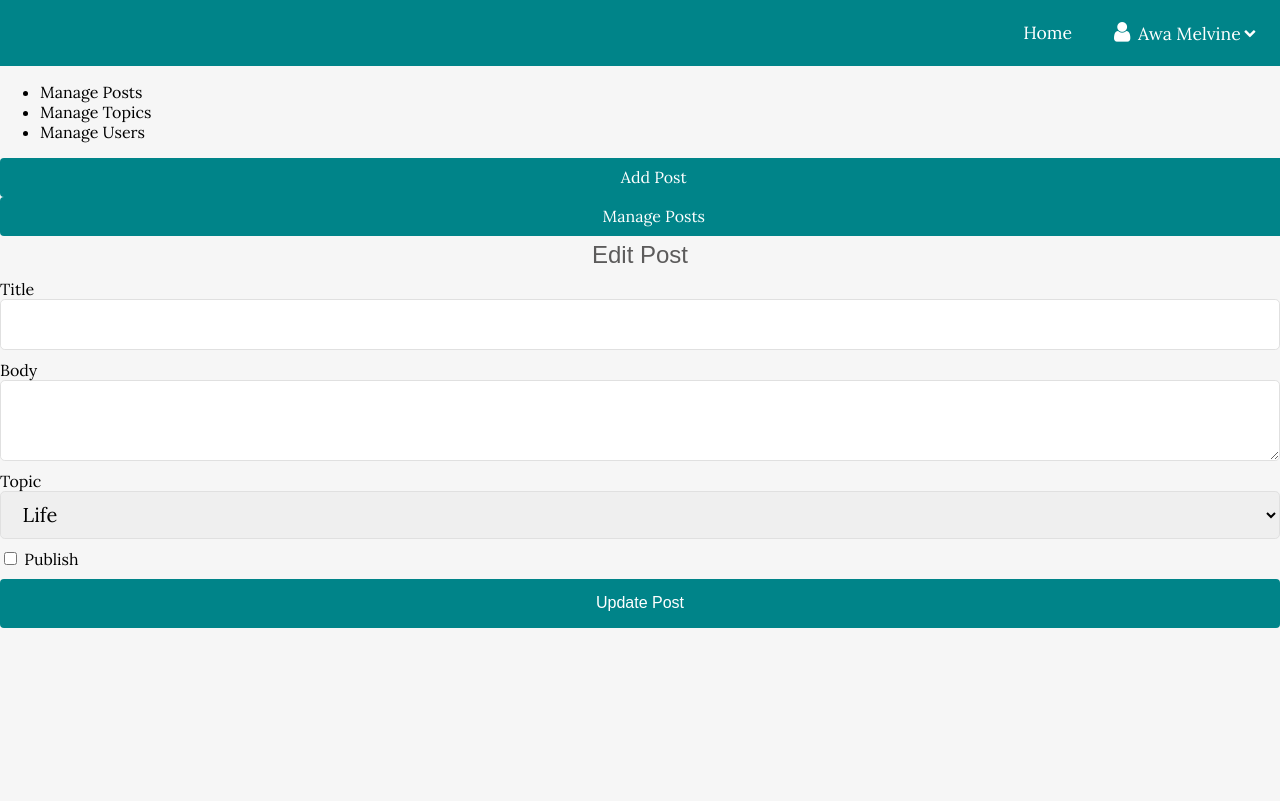
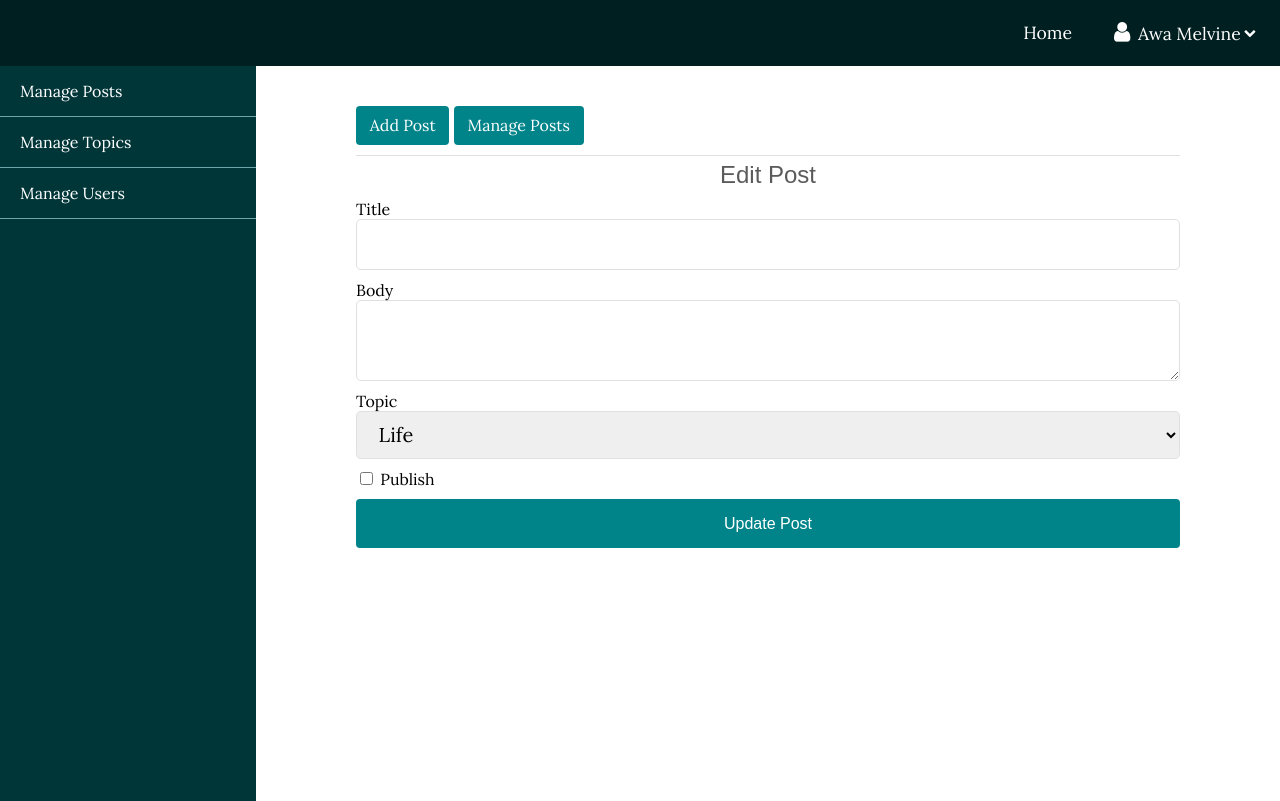
Before and after one commit to Gremis/website_blog, a PHP site: page /admin/posts/edit.php in a window 1280 px wide. Before the commit the page ends 628 px from the top, so only its background shows below. Run offline with PHP 8.4, Linux system fonts and the light colour scheme; some libraries are stand-ins or nearby versions; some web fonts are replaced.

Commit message:
more changes

```diff
--- a/admin/posts/create.php
+++ b/admin/posts/create.php
@@ -10,7 +10,7 @@
   <!-- Custom Styles -->
   <link rel="stylesheet" href="../../assets/css/style.css">
   <!-- Admin Styling -->
-  <link rel="stylesheet" href="../../admin.css">
+  <link rel="stylesheet" href="../../assets/css/admin.css">
   <title>Admin - Create Post</title>
 </head>
 <body>
--- a/admin/posts/drafts.php
+++ b/admin/posts/drafts.php
@@ -8,9 +8,9 @@
   <!-- Font Awesome -->
   <link rel="stylesheet" href="https://cdnjs.cloudflare.com/ajax/libs/font-awesome/4.7.0/css/font-awesome.min.css" />
   <!-- Custom Styles -->
-  <link rel="stylesheet" href="../../style.css">
+  <link rel="stylesheet" href="../../assets/css/style.css">
   <!-- Admin Styling -->
-  <link rel="stylesheet" href="../../admin.css">
+  <link rel="stylesheet" href="../../assets/css/admin.css">
   <title>Admin - Manage Drafts</title>
 </head>
 <body>
@@ -139,6 +139,6 @@
   </div>
   <!-- JQuery -->
   <script src="https://cdnjs.cloudflare.com/ajax/libs/jquery/3.3.1/jquery.min.js"></script>
-  <script src="../../scripts.js"></script>
+  <script src="../../assets/js/script.js"></script>
 </body>
 </html>
--- a/admin/posts/edit.php
+++ b/admin/posts/edit.php
@@ -8,9 +8,9 @@
   <!-- Font Awesome -->
   <link rel="stylesheet" href="https://cdnjs.cloudflare.com/ajax/libs/font-awesome/4.7.0/css/font-awesome.min.css" />
   <!-- Custom Styles -->
-  <link rel="stylesheet" href="../../style.css">
+  <link rel="stylesheet" href="../../assets/css/style.css">
   <!-- Admin Styling -->
-  <link rel="stylesheet" href="../../admin.css">
+  <link rel="stylesheet" href="../../assets/css/admin.css">
   <title>Admin - Edit Post</title>
 </head>
 <body>
@@ -92,6 +92,6 @@
   <!-- CKEditor 5 -->
   <script src="https://cdn.ckeditor.com/ckeditor5/11.2.0/classic/ckeditor.js"></script>
   <!-- Custome Scripts -->
-  <script src="../../scripts.js"></script>
+  <script src="../../assets/js/script.js"></script>
 </body>
 </html>
--- a/admin/posts/index.php
+++ b/admin/posts/index.php
@@ -8,9 +8,9 @@
   <!-- Font Awesome -->
   <link rel="stylesheet" href="https://cdnjs.cloudflare.com/ajax/libs/font-awesome/4.7.0/css/font-awesome.min.css" />
   <!-- Custom Styles -->
-  <link rel="stylesheet" href="../../style.css">
+  <link rel="stylesheet" href="../../assets/css/style.css">
   <!-- Admin Styling -->
-  <link rel="stylesheet" href="../../admin.css">
+  <link rel="stylesheet" href="../../assets/css/admin.css">
   <title>Admin - Manage Posts</title>
 </head>
 <body>
@@ -138,6 +138,6 @@
   </div>
   <!-- JQuery -->
   <script src="https://cdnjs.cloudflare.com/ajax/libs/jquery/3.3.1/jquery.min.js"></script>
-  <script src="../../scripts.js"></script>
+  <script src="../../assets/js/script.js"></script>
 </body>
 </html>
--- a/admin/topics/create.php
+++ b/admin/topics/create.php
@@ -8,9 +8,9 @@
   <!-- Font Awesome -->
   <link rel="stylesheet" href="https://cdnjs.cloudflare.com/ajax/libs/font-awesome/4.7.0/css/font-awesome.min.css" />
   <!-- Custom Styles -->
-  <link rel="stylesheet" href="../../style.css">
+  <link rel="stylesheet" href="../../assets/css/style.css">
   <!-- Admin Styling -->
-  <link rel="stylesheet" href="../../admin.css">
+  <link rel="stylesheet" href="../../assets/css/admin.css">
   <title>Admin - Create Topic</title>
 </head>
 <body>
@@ -78,6 +78,6 @@
   <!-- CKEditor 5 -->
   <script src="https://cdn.ckeditor.com/ckeditor5/11.2.0/classic/ckeditor.js"></script>
   <!-- Custome Scripts -->
-  <script src="../../scripts.js"></script>
+  <script src="../../assets/js/script.js"></script>
 </body>
 </html>
--- a/admin/topics/edit.php
+++ b/admin/topics/edit.php
@@ -8,9 +8,9 @@
   <!-- Font Awesome -->
   <link rel="stylesheet" href="https://cdnjs.cloudflare.com/ajax/libs/font-awesome/4.7.0/css/font-awesome.min.css" />
   <!-- Custom Styles -->
-  <link rel="stylesheet" href="../../style.css">
+  <link rel="stylesheet" href="../../assets/css/style.css">
   <!-- Admin Styling -->
-  <link rel="stylesheet" href="../../admin.css">
+  <link rel="stylesheet" href="../../assets/css/admin.css">
   <title>Admin - Update Topic</title>
 </head>
 <body>
@@ -78,6 +78,6 @@
   <!-- CKEditor 5 -->
   <script src="https://cdn.ckeditor.com/ckeditor5/11.2.0/classic/ckeditor.js"></script>
   <!-- Custome Scripts -->
-  <script src="../../scripts.js"></script>
+  <script src="../../assets/js/script.js"></script>
 </body>
 </html>
--- a/admin/topics/index.php
+++ b/admin/topics/index.php
@@ -8,9 +8,9 @@
   <!-- Font Awesome -->
   <link rel="stylesheet" href="https://cdnjs.cloudflare.com/ajax/libs/font-awesome/4.7.0/css/font-awesome.min.css" />
   <!-- Custom Styles -->
-  <link rel="stylesheet" href="../../style.css">
+  <link rel="stylesheet" href="../../assets/css/style.css">
   <!-- Admin Styling -->
-  <link rel="stylesheet" href="../../admin.css">
+  <link rel="stylesheet" href="../../assets/css/admin.css">
   <title>Admin - Manage Topics</title>
 </head>
 <body>
@@ -120,6 +120,6 @@
   </div>
   <!-- JQuery -->
   <script src="https://cdnjs.cloudflare.com/ajax/libs/jquery/3.3.1/jquery.min.js"></script>
-  <script src="../../scripts.js"></script>
+  <script src="../../assets/js/script.js"></script>
 </body>
 </html>
--- a/admin/users/create.php
+++ b/admin/users/create.php
@@ -8,9 +8,9 @@
   <!-- Font Awesome -->
   <link rel="stylesheet" href="https://cdnjs.cloudflare.com/ajax/libs/font-awesome/4.7.0/css/font-awesome.min.css" />
   <!-- Custom Styles -->
-  <link rel="stylesheet" href="../../style.css">
+  <link rel="stylesheet" href="../../assets/css/style.css">
   <!-- Admin Styling -->
-  <link rel="stylesheet" href="../../admin.css">
+  <link rel="stylesheet" href="../../assets/css/admin.css">
   <title>Admin - Create Admin User</title>
 </head>
 <body>
@@ -96,6 +96,6 @@
   <!-- CKEditor 5 -->
   <script src="https://cdn.ckeditor.com/ckeditor5/11.2.0/classic/ckeditor.js"></script>
   <!-- Custome Scripts -->
-  <script src="../../scripts.js"></script>
+  <script src="../../assets/js/script.js"></script>
 </body>
 </html>
--- a/admin/users/edit.php
+++ b/admin/users/edit.php
@@ -8,9 +8,9 @@
   <!-- Font Awesome -->
   <link rel="stylesheet" href="https://cdnjs.cloudflare.com/ajax/libs/font-awesome/4.7.0/css/font-awesome.min.css" />
   <!-- Custom Styles -->
-  <link rel="stylesheet" href="../../style.css">
+  <link rel="stylesheet" href="../../assets/css/style.css">
   <!-- Admin Styling -->
-  <link rel="stylesheet" href="../../admin.css">
+  <link rel="stylesheet" href="../../assets/css/admin.css">
   <title>Admin - Create Admin User</title>
 </head>
 <body>
@@ -96,6 +96,6 @@
   <!-- CKEditor 5 -->
   <script src="https://cdn.ckeditor.com/ckeditor5/11.2.0/classic/ckeditor.js"></script>
   <!-- Custome Scripts -->
-  <script src="../../scripts.js"></script>
+  <script src="../../assets/js/script.js"></script>
 </body>
 </html>
--- a/admin/users/index.php
+++ b/admin/users/index.php
@@ -8,9 +8,9 @@
   <!-- Font Awesome -->
   <link rel="stylesheet" href="https://cdnjs.cloudflare.com/ajax/libs/font-awesome/4.7.0/css/font-awesome.min.css" />
   <!-- Custom Styles -->
-  <link rel="stylesheet" href="../../style.css">
+  <link rel="stylesheet" href="../../assets/css/style.css">
   <!-- Admin Styling -->
-  <link rel="stylesheet" href="../../admin.css">
+  <link rel="stylesheet" href="../../assets/css/admin.css">
   <title>Admin - Manage Users</title>
 </head>
 <body>
@@ -87,6 +87,6 @@
   </div>
   <!-- JQuery -->
   <script src="https://cdnjs.cloudflare.com/ajax/libs/jquery/3.3.1/jquery.min.js"></script>
-  <script src="../../scripts.js"></script>
+  <script src="../../assets/js/script.js"></script>
 </body>
 </html>
--- /dev/null
+++ b/assets/css/admin.css
@@ -0,0 +1,80 @@
+header {
+    background: #001f20;
+    color: #ffffff;
+  }
+
+  .admin-wrapper {
+    height: calc(100% - 65px);
+    box-sizing: border-box;
+  }
+
+  .admin-wrapper .left-sidebar {
+    width: 20%;
+    height: 100%;
+    float: left;
+    background: #013638;
+  }
+
+  .admin-wrapper .left-sidebar ul {
+    list-style: none;
+    margin: 0px;
+    padding: 0px;
+    color: white;
+  }
+
+  .admin-wrapper .left-sidebar ul li {
+    border-bottom: 1px solid #6da6aa;
+  }
+
+  .admin-wrapper .left-sidebar ul li a {
+    display: block;
+    padding: 15px 20px;
+  }
+
+  .admin-wrapper .admin-content {
+    width: 80%;
+    height: 100%;
+    float: left;
+    box-sizing: border-box;
+    padding: 40px 100px 100px;
+    overflow-y: scroll;
+    background: #fff;
+  }
+
+  .admin-wrapper .admin-content .button-group {
+    padding-bottom: 10px;
+    border-bottom: 1px solid #e0e0e0;
+  }
+
+  .admin-wrapper .admin-content .button-group .btn {
+    width: unset;
+  }
+
+  .admin-wrapper .admin-content a {
+    text-decoration: unset;
+  }
+
+  table {
+    width: 100%;
+    border-collapse: collapse;
+    font-size: 1.1em;
+  }
+
+  th, td {
+    padding: 15px;
+    text-align: left;
+    border-bottom: 1px solid #d3d3d3;
+  }
+
+  @media (max-width: 768px) {
+    nav {
+      width: 100%;
+      background: #054247;
+    }
+    header nav ul li .dropdown li a {
+      background: #054247;
+    }
+    header nav ul li .dropdown li a:hover {
+      background: #054247;
+    }
+  }
```
